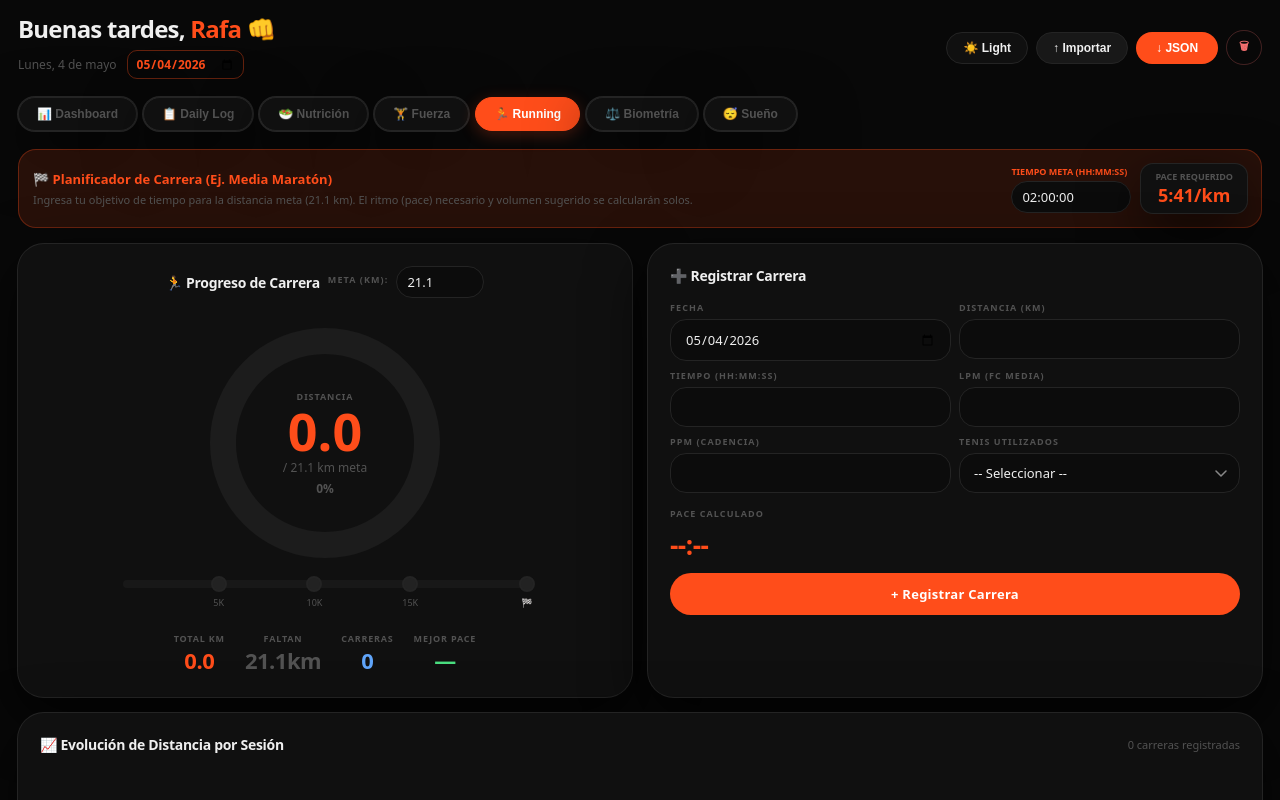
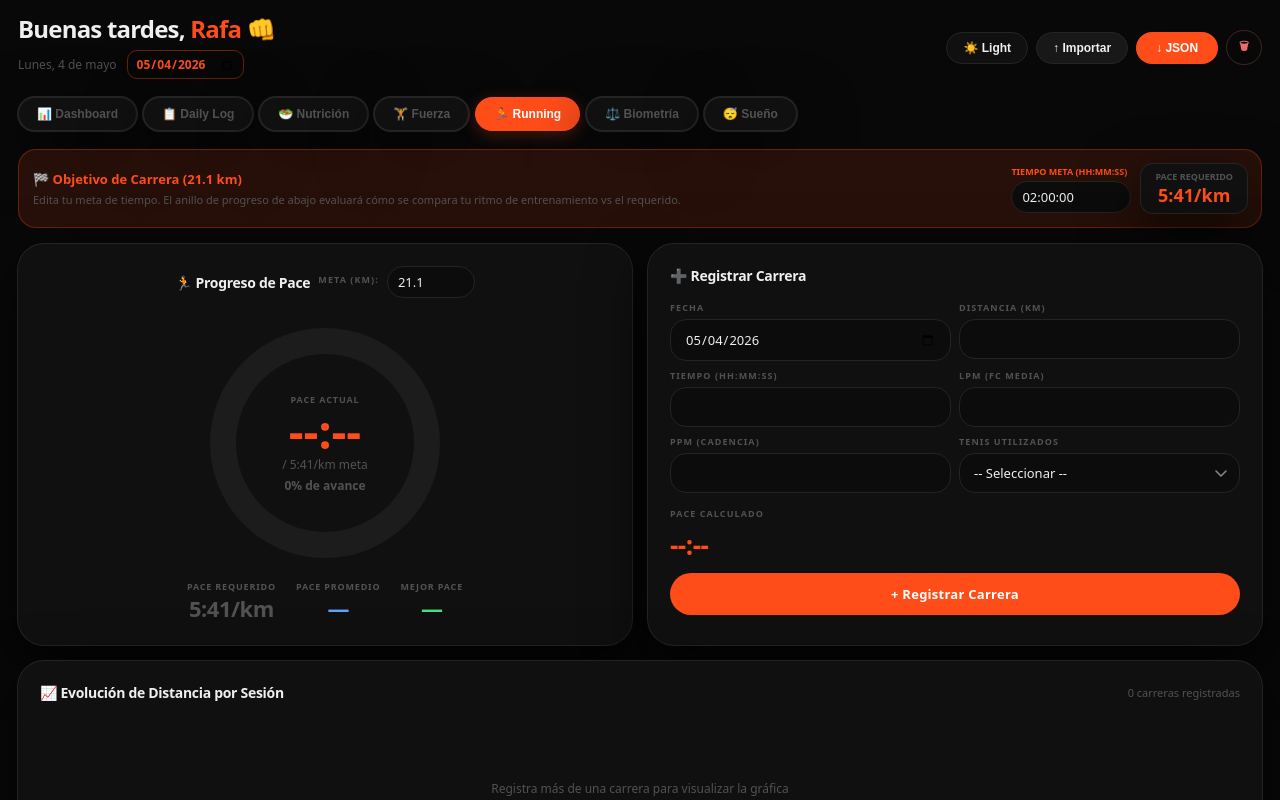
Before and after one commit to rafaramirodriguez17-310/aristeia-os, a React (Vite) app: page / in a window 1280 px wide. Both pictures are taken after a click on the button "🏃 Running". Built offline with nearby package versions, Linux system fonts and the light colour scheme.

Commit message:
cambios 2

```diff
--- a/src/App.jsx
+++ b/src/App.jsx
@@ -99,6 +99,19 @@ const calcPace = (km,t) => {
 };
 const calcIMC = (kg,cm) => cm ? r1(kg/((cm/100)**2)) : null;
 
+// Convertir Pace string a segundos para cálculos (ej. "05:40/km" -> 340s)
+const paceToSecs = (p) => {
+  if (!p || p === "--:--") return 0;
+  const parts = p.replace("/km", "").split(":").map(Number);
+  return parts.length === 2 ? parts[0] * 60 + parts[1] : 0;
+};
+const secsToPace = (s) => {
+  if (!s || isNaN(s)) return "--:--";
+  const m = Math.floor(s / 60);
+  const sc = Math.round(s % 60).toString().padStart(2, "0");
+  return `${m}:${sc}/km`;
+};
+
 function getWeekStart(dateStr) {
   const d=new Date(dateStr+"T12:00:00"), dow=d.getDay()||7;
   d.setDate(d.getDate()-dow+1);
@@ -329,66 +342,57 @@ function MiniRing({ pct, color, size=42, sw=5 }) {
     </svg>
   );
 }
-function RunRing({ value, max, isDark, T }) {
+
+// Anillo Adaptado para mostrar Progreso de Pace en la meta
+function PaceRing({ currentPaceSecs, targetPaceSecs, isDark, T }) {
   const size=230, sw=26, r=(size-sw)/2, circ=2*Math.PI*r;
-  const pct=Math.min(value/max,1), off=circ*(1-pct);
-  const done=pct>=1;
+
+  // Logica de porcentaje: A menor pace, mejor. Asumimos un "peor caso" de pace como base para llenar el anillo (ej. target + 120s)
+  const basePace = targetPaceSecs + 180;
+  let rawPct = 0;
+  if (currentPaceSecs > 0) {
+    // Cuanto más nos acercamos al target, el porcentaje sube a 100%
+    const progress = basePace - currentPaceSecs;
+    const totalRange = basePace - targetPaceSecs;
+    rawPct = Math.max(0, progress / totalRange);
+  }
+  const pct = Math.min(rawPct, 1);
+  const off = circ*(1-pct);
+  const done = currentPaceSecs > 0 && currentPaceSecs <= targetPaceSecs;
+
   const gradA=done?T.green:T.accent, gradB=done?T.teal:T.orange;
   const trackClr=isDark?"rgba(255,255,255,0.05)":"rgba(0,0,0,0.06)";
+
   return (
     <div style={{ position:"relative", width:size, height:size, flexShrink:0 }}>
       <svg width={size} height={size} style={{ display:"block" }}>
         <defs>
-          <linearGradient id="rring" x1="0%" y1="0%" x2="100%" y2="100%">
+          <linearGradient id="pring" x1="0%" y1="0%" x2="100%" y2="100%">
             <stop offset="0%" stopColor={gradA}/><stop offset="100%" stopColor={gradB}/>
           </linearGradient>
-          <filter id="rGlow"><feGaussianBlur stdDeviation="4" result="b"/><feMerge><feMergeNode in="b"/><feMergeNode in="SourceGraphic"/></feMerge></filter>
+          <filter id="pGlow"><feGaussianBlur stdDeviation="4" result="b"/><feMerge><feMergeNode in="b"/><feMergeNode in="SourceGraphic"/></feMerge></filter>
         </defs>
         <circle cx={size/2} cy={size/2} r={r} fill="none" stroke={trackClr} strokeWidth={sw}
           transform={`rotate(-90 ${size/2} ${size/2})`}/>
-        {pct>0&&<circle cx={size/2} cy={size/2} r={r} fill="none" stroke="url(#rring)"
+        {pct>0&&<circle cx={size/2} cy={size/2} r={r} fill="none" stroke="url(#pring)"
           strokeWidth={sw} strokeLinecap="round"
           strokeDasharray={`${circ} ${circ}`} strokeDashoffset={off}
           transform={`rotate(-90 ${size/2} ${size/2})`}
-          filter="url(#rGlow)"
+          filter="url(#pGlow)"
           style={{ transition:"stroke-dashoffset 0.8s cubic-bezier(0.4,0,0.2,1)" }}/>}
       </svg>
       <div style={{ position:"absolute", inset:0, display:"flex", flexDirection:"column", alignItems:"center", justifyContent:"center", gap:2 }}>
-        <div style={{ fontSize:9, color:T.muted, fontWeight:800, letterSpacing:"0.1em", textTransform:"uppercase" }}>DISTANCIA</div>
-        <div style={{ fontSize:52, fontWeight:900, color:done?T.green:gradA, lineHeight:1 }}>{value.toFixed(1)}</div>
-        <div style={{ fontSize:12, color:T.muted }}>/ {max} km meta</div>
+        <div style={{ fontSize:9, color:T.muted, fontWeight:800, letterSpacing:"0.1em", textTransform:"uppercase" }}>PACE ACTUAL</div>
+        <div style={{ fontSize:46, fontWeight:900, color:done?T.green:gradA, lineHeight:1 }}>{currentPaceSecs > 0 ? secsToPace(currentPaceSecs) : "--:--"}</div>
+        <div style={{ fontSize:12, color:T.muted }}>/ {secsToPace(targetPaceSecs)} meta</div>
         <div style={{ fontSize:12, fontWeight:700, color:done?T.green:T.muted, marginTop:2 }}>
-          {Math.round(pct*100)}%{done?" 🎉 META LOGRADA":""}
-        </div>
-      </div>
-    </div>
-  );
-}
-function RunMilestones({ value, max, T }) {
-  const milestones=[{km:5,l:"5K"},{km:10,l:"10K"},{km:15,l:"15K"},{km:max,l:"🏁"}];
-  const pct=Math.min(value/max,1);
-  return (
-    <div style={{ width:"100%", maxWidth:420, padding:"0 8px" }}>
-      <div style={{ position:"relative", height:8, background:T.card2, borderRadius:999, marginBottom:30, marginTop:8 }}>
-        <div style={{ position:"absolute", inset:0, width:`${pct*100}%`, borderRadius:999, transition:"width 0.8s ease",
-          background:`linear-gradient(to right, ${T.accent}, ${T.orange}, ${T.green})` }}/>
-        {milestones.map(m=>{
-          const mp=Math.min(m.km/max,1)*100, reached=value>=m.km;
-          return (
-            <div key={m.km} style={{ position:"absolute", left:`${mp}%`, top:"50%", transform:"translate(-50%,-50%)", zIndex:2 }}>
-              <div style={{ width:16, height:16, borderRadius:"50%", border:`2px solid ${reached?T.green:T.border}`,
-                background:reached?T.green:T.card3, display:"flex", alignItems:"center", justifyContent:"center", transition:"all 0.3s" }}>
-                {reached&&<div style={{ width:6, height:6, borderRadius:"50%", background:"#fff" }}/>}
-              </div>
-              <div style={{ position:"absolute", top:20, left:"50%", transform:"translateX(-50%)", fontSize:9,
-                color:reached?T.green:T.muted, whiteSpace:"nowrap", fontWeight:reached?700:400 }}>{m.l}</div>
-            </div>
-          );
-        })}
-      </div>
-    </div>
-  );
-}
+          {done ? "🎉 META LOGRADA" : `${Math.round(pct*100)}% de avance`}
+        </div>
+      </div>
+    </div>
+  );
+}
+
 function EditRow({ fields, vals, onChange, onSave, onCancel, T }) {
   const st=mkS(T);
   return (
@@ -990,7 +994,6 @@ function Fuerza({ strLog, setStr, program, setProg, plans, setPlans, activeDate,
       if(m) {
          newSets.push({ id:uid(), exercise:m[1].trim(), sets:m[2]?+m[2]:"", reps:m[3]?+m[3]:"", weight:m[4]?+m[4]:"", rpe:"", date:activeDate, program });
       } else {
-         // Si no hace match con nada (aunque es poco probable), guarda toda la línea como nombre
          newSets.push({ id:uid(), exercise:txt, sets:"", reps:"", weight:"", rpe:"", date:activeDate, program });
       }
     });
@@ -1155,19 +1158,23 @@ function Fuerza({ strLog, setStr, program, setProg, plans, setPlans, activeDate,
 // ─────────────────────────────────────────────────────────────────────────────
 // TAB: RUNNING
 // ─────────────────────────────────────────────────────────────────────────────
-function Running({ runs, setRuns, runGoal, setRunGoal, shoes, setShoes, activeDate, isDark, T }) {
+function Running({ runs, setRuns, runGoal, setRunGoal, targetTime, setTargetTime, shoes, setShoes, activeDate, isDark, T }) {
   const st=mkS(T);
   const [form,setForm]=useState({ date:activeDate,km:"",time:"",lpm:"",ppm:"",shoe:"" });
   const [editId,setEId]=useState(null), [editRow,setER]=useState({});
 
-  // Calculadora de Ritmo (Media Maratón La Prensa u otra)
-  const [targetTime, setTargetTime] = useState("02:00:00");
   const requiredPace = calcPace(runGoal, targetTime);
+  const reqSecs = paceToSecs(requiredPace);
 
   useEffect(() => { setForm(p => ({ ...p, date: activeDate })); }, [activeDate]);
 
   const tip=p=><ChartTip {...p} T={T}/>;
   const total=runs.reduce((s,r)=>s+r.km,0);
+
+  // Stats para la meta
+  const validPaces = runs.map(r => paceToSecs(r.pace)).filter(s => s > 0);
+  const bestPaceSecs = validPaces.length ? Math.min(...validPaces) : 0;
+  const avgPaceSecs = validPaces.length ? validPaces.reduce((a,b)=>a+b,0) / validPaces.length : 0;
 
   const handleShoeChange = (e) => {
     const val = e.target.value;
@@ -1195,8 +1202,8 @@ function Running({ runs, setRuns, runGoal, setRunGoal, shoes, setShoes, activeDa
       {/* Calculadora de Pace para Metas Específicas */}
       <div style={{...st.card2, background: T.accentDim, border:`1px solid ${T.accent}50`, display: "flex", flexWrap: "wrap", gap: 16, alignItems: "center"}}>
         <div style={{ flex: 1, minWidth: 200 }}>
-          <div style={{ fontSize: 13, fontWeight: 800, color: T.accent, marginBottom: 4 }}>🏁 Planificador de Carrera (Ej. Media Maratón)</div>
-          <div style={{ fontSize: 11, color: T.muted }}>Ingresa tu objetivo de tiempo para la distancia meta ({runGoal} km). El ritmo (pace) necesario y volumen sugerido se calcularán solos.</div>
+          <div style={{ fontSize: 13, fontWeight: 800, color: T.accent, marginBottom: 4 }}>🏁 Objetivo de Carrera ({runGoal} km)</div>
+          <div style={{ fontSize: 11, color: T.muted }}>Edita tu meta de tiempo. El anillo de progreso de abajo evaluará cómo se compara tu ritmo de entrenamiento vs el requerido.</div>
         </div>
         <div style={{ display: "flex", gap: 10, alignItems: "center" }}>
           <div>
@@ -1212,7 +1219,7 @@ function Running({ runs, setRuns, runGoal, setRunGoal, shoes, setShoes, activeDa
 
       <div style={st.g2}>
         <div style={{ ...st.card, display:"flex", flexDirection:"column", alignItems:"center", gap:14 }}>
-          <SH title="🏃 Progreso de Carrera"
+          <SH title="🏃 Progreso de Pace"
             right={
               <div style={{ display:"flex", alignItems:"center", gap:8 }}>
                 <span style={st.lbl}>Meta (km):</span>
@@ -1220,10 +1227,10 @@ function Running({ runs, setRuns, runGoal, setRunGoal, shoes, setShoes, activeDa
                   value={runGoal} onChange={e=>setRunGoal(+e.target.value||21.1)}/>
               </div>
             }/>
-          <RunRing value={total} max={runGoal} isDark={isDark} T={T}/>
-          <RunMilestones value={total} max={runGoal} T={T}/>
-          <div style={{ display:"flex", gap:20, flexWrap:"wrap", justifyContent:"center" }}>
-            {[{l:"Total KM",v:total.toFixed(1),c:T.accent},{l:"Faltan",v:Math.max(runGoal-total,0).toFixed(1)+"km",c:T.muted},{l:"Carreras",v:runs.length,c:T.blue},{l:"Mejor pace",v:runs.length?[...runs].sort((a,b)=>a.pace?.localeCompare(b.pace))[0]?.pace||"—":"—",c:T.green}].map(m=>(
+          <PaceRing currentPaceSecs={avgPaceSecs} targetPaceSecs={reqSecs} isDark={isDark} T={T}/>
+
+          <div style={{ display:"flex", gap:20, flexWrap:"wrap", justifyContent:"center", marginTop: 8 }}>
+            {[{l:"Pace Requerido",v:requiredPace,c:T.muted},{l:"Pace Promedio",v:avgPaceSecs?secsToPace(avgPaceSecs):"—",c:T.blue},{l:"Mejor Pace",v:bestPaceSecs?secsToPace(bestPaceSecs):"—",c:T.green}].map(m=>(
               <div key={m.l} style={{ textAlign:"center" }}>
                 <div style={{fontSize:9,color:T.muted,fontWeight:800,letterSpacing:"0.09em"}}>{m.l.toUpperCase()}</div>
                 <div style={{fontSize:22,fontWeight:900,color:m.c,letterSpacing:"-0.5px"}}>{m.v}</div>
@@ -1424,50 +1431,100 @@ function Biometria({ bios, setBios, activeDate, T }) {
 }
 
 // ─────────────────────────────────────────────────────────────────────────────
-// TAB: SUEÑO (NUEVA TAB DE ANÁLISIS)
+// TAB: SUEÑO (Whoop-style & Semanal)
 // ─────────────────────────────────────────────────────────────────────────────
 function Sueno({ healthLog, T }) {
   const st = mkS(T);
   const tip = p => <ChartTip {...p} T={T} />;
 
-  // Filtrar solo los días que tengan registro de sueño o score, ordenados cronológicamente
-  const sleepData = healthLog
-    .filter(d => d.sleep > 0 || d.score > 0)
-    .sort((a, b) => a.date.localeCompare(b.date));
-
+  // Extraer registros con sueño/score
+  const sleepData = useMemo(() => {
+    return healthLog.filter(d => d.sleep > 0 || d.score > 0).sort((a, b) => a.date.localeCompare(b.date));
+  }, [healthLog]);
+
+  // Agrupar por semana
+  const { weeks, weekKeys } = useMemo(() => {
+    const wks = {};
+    sleepData.forEach(d => {
+      const wk = getWeekStart(d.date);
+      if (!wks[wk]) wks[wk] = [];
+      wks[wk].push(d);
+    });
+    return { weeks: wks, weekKeys: Object.keys(wks).sort().reverse() };
+  }, [sleepData]);
+
+  const [selWk, setSelWk] = useState(() => weekKeys[0] || getWeekStart(TODAY));
+
+  // Asegurarnos que la semana seleccionada exista si los datos cambian
+  useEffect(() => {
+    if (weekKeys.length > 0 && !weeks[selWk]) {
+      setSelWk(weekKeys[0]);
+    }
+  }, [weekKeys, weeks, selWk]);
+
+  const currentWkData = weeks[selWk] || [];
   const lastNight = sleepData[sleepData.length - 1];
 
+  // Calcular promedios de la semana seleccionada
+  const avgWkSleep = currentWkData.length ? (currentWkData.reduce((s,d)=>s+(d.sleep||0),0) / currentWkData.length) : 0;
+  const avgWkScore = currentWkData.length ? (currentWkData.reduce((s,d)=>s+(d.score||0),0) / currentWkData.length) : 0;
+
+  const scCol = s => s >= 85 ? T.green : s >= 70 ? T.accent : T.red;
+
   return (
     <div style={{ display: "flex", flexDirection: "column", gap: 16 }}>
+      {/* WIDGET WHOOP-STYLE ULTIMA NOCHE */}
+      {lastNight && (
+        <div style={{ display: "flex", alignItems: "center", gap: 16, background: T.card, borderRadius: 24, padding: "12px 20px", boxShadow: T.shadow, border: `1px solid ${T.border}` }}>
+          <MiniRing pct={lastNight.score/100} color={scCol(lastNight.score)} size={46} sw={5}/>
+          <div>
+            <div style={{ fontSize: 9, color: T.muted, fontWeight: 800, letterSpacing: "0.1em" }}>SLEEP PERFORMANCE (ANOCHE)</div>
+            <div style={{ fontSize: 16, fontWeight: 800, color: T.text, marginTop: 2 }}>
+              Score: <span style={{ color: scCol(lastNight.score) }}>{lastNight.score}%</span> • {fmt(lastNight.sleep, 1)} hrs
+            </div>
+          </div>
+        </div>
+      )}
+
       {sleepData.length === 0 ? (
         <div style={st.card}>
           <Placeholder msg="No hay datos de sueño registrados en el Daily Log." T={T} />
         </div>
       ) : (
         <>
+          {/* SELECTOR DE SEMANA Y PROMEDIOS */}
+          <div style={{ display: "flex", gap: 16, flexWrap: "wrap", alignItems: "stretch" }}>
+            <div style={{ ...st.card, flex: 1, minWidth: 260 }}>
+              <SH title="🗓 Selector de Semana" />
+              <select style={st.sel} value={selWk} onChange={e => setSelWk(e.target.value)}>
+                {weekKeys.map(wk => <option key={wk} value={wk}>{fmtWeek(wk)}</option>)}
+              </select>
+            </div>
+
+            <div style={{ ...st.card, flex: 1.5, minWidth: 260, display: "flex", justifyContent: "space-around", alignItems: "center" }}>
+              <div style={{ textAlign: "center" }}>
+                <div style={{ fontSize: 9, color: T.muted, fontWeight: 800, letterSpacing: "0.1em" }}>PROMEDIO HORAS</div>
+                <div style={{ fontSize: 32, fontWeight: 900, color: avgWkSleep >= 7 ? T.green : avgWkSleep >= 6 ? T.accent : T.red, lineHeight: 1, marginTop: 4 }}>
+                  {avgWkSleep ? `${fmt(avgWkSleep, 1)}h` : "—"}
+                </div>
+              </div>
+              <div style={{ width: 1, height: 40, background: T.border }} />
+              <div style={{ textAlign: "center" }}>
+                <div style={{ fontSize: 9, color: T.muted, fontWeight: 800, letterSpacing: "0.1em" }}>PROMEDIO SCORE</div>
+                <div style={{ fontSize: 32, fontWeight: 900, color: avgWkScore >= 85 ? T.green : avgWkScore >= 70 ? T.accent : T.red, lineHeight: 1, marginTop: 4 }}>
+                  {avgWkScore ? `${Math.round(avgWkScore)}%` : "—"}
+                </div>
+              </div>
+            </div>
+          </div>
+
+          {/* GRAFICAS DE LA SEMANA */}
           <div style={st.g2}>
-            <div style={{ ...st.card, display: "flex", flexDirection: "column", justifyContent: "center" }}>
-              <SH title={`Última Noche · ${lastNight.date.slice(5)}`} />
-              <div style={{ display: "flex", justifyContent: "space-around", textAlign: "center" }}>
-                <div>
-                  <div style={{ fontSize: 9, color: T.muted, fontWeight: 800, letterSpacing: "0.1em" }}>HORAS DE SUEÑO</div>
-                  <div style={{ fontSize: 36, fontWeight: 900, color: lastNight.sleep >= 7 ? T.green : lastNight.sleep >= 6 ? T.accent : T.red }}>
-                    {lastNight.sleep ? `${fmt(lastNight.sleep, 1)}h` : "—"}
-                  </div>
-                </div>
-                <div>
-                  <div style={{ fontSize: 9, color: T.muted, fontWeight: 800, letterSpacing: "0.1em" }}>SLEEP SCORE</div>
-                  <div style={{ fontSize: 36, fontWeight: 900, color: lastNight.score >= 85 ? T.green : lastNight.score >= 70 ? T.accent : T.red }}>
-                    {lastNight.score ? `${lastNight.score}%` : "—"}
-                  </div>
-                </div>
-              </div>
-            </div>
-
             <div style={st.card}>
-              <SH title="⏱️ Tendencia Horas de Sueño (Meta: 8h)" />
+              <SH title="⏱️ Horas (Meta: 8h)" />
+              {currentWkData.length < 2 ? <Placeholder msg="Registra más días en esta semana" T={T} /> : (
                 <ResponsiveContainer width="100%" height={160}>
-                <LineChart data={sleepData} margin={{ top: 10, right: 10, bottom: 0, left: -20 }}>
+                  <LineChart data={currentWkData} margin={{ top: 10, right: 10, bottom: 0, left: -20 }}>
                     <CartesianGrid strokeDasharray="3 3" stroke={T.border} />
                     <XAxis dataKey="date" tick={{ fill: T.muted, fontSize: 9 }} tickFormatter={d => d.slice(5)} />
                     <YAxis tick={{ fill: T.muted, fontSize: 9 }} domain={[4, 10]} />
@@ -1476,13 +1533,14 @@ function Sueno({ healthLog, T }) {
                     <Line type="monotone" dataKey="sleep" stroke={T.blue} strokeWidth={3} dot={{ fill: T.card, stroke: T.blue, strokeWidth: 2, r: 4 }} name="Horas" />
                   </LineChart>
                 </ResponsiveContainer>
-            </div>
+              )}
             </div>
 
             <div style={st.card}>
-            <SH title="🔋 Evolución Sleep Score (Meta: 85%)" />
-            <ResponsiveContainer width="100%" height={220}>
-              <AreaChart data={sleepData} margin={{ top: 10, right: 10, bottom: 0, left: -20 }}>
+              <SH title="🔋 Sleep Score (Meta: 85%)" />
+              {currentWkData.length < 2 ? <Placeholder msg="Registra más días en esta semana" T={T} /> : (
+                <ResponsiveContainer width="100%" height={160}>
+                  <AreaChart data={currentWkData} margin={{ top: 10, right: 10, bottom: 0, left: -20 }}>
                     <defs>
                       <linearGradient id="scoreGrad" x1="0" y1="0" x2="0" y2="1">
                         <stop offset="5%" stopColor={T.purple} stopOpacity={0.4} />
@@ -1497,6 +1555,8 @@ function Sueno({ healthLog, T }) {
                     <Area type="monotone" dataKey="score" stroke={T.purple} fill="url(#scoreGrad)" strokeWidth={3} dot={{ fill: T.purple, r: 4 }} name="Score %" />
                   </AreaChart>
                 </ResponsiveContainer>
+              )}
+            </div>
           </div>
         </>
       )}
@@ -1527,13 +1587,14 @@ export default function App() {
   const [strLog,   setStr]  =useState(()=>lsGet("str", []));
   const [runs,     setRuns] =useState(()=>lsGet("runs",[]));
   const [bios,     setBios] =useState(()=>lsGet("bios",[]));
-  // Estado para los zapatos de Running
   const [shoes,    setShoes]=useState(()=>lsGet("shoes", []));
   const [goals,    setGoals]=useState(()=>lsGet("goals",{...DEFAULT_GOALS}));
   const [program,  setProg] =useState(()=>lsGet("prog","Hipertrofia"));
   const [plans,    setPlans]=useState(()=>lsGet("plans",Object.fromEntries(Object.entries(PLANS).map(([k,v])=>[k,{...v}]))));
   const [projects, setProjs]=useState(()=>lsGet("projs",{}));
-  const [runGoal,  setRunGoal]=useState(()=>lsGet("runGoal",21.1));
+
+  const [runGoal,    setRunGoal]   =useState(()=>lsGet("runGoal",21.1));
+  const [targetTime, setTargetTime] =useState(()=>lsGet("targetTime", "02:00:00"));
 
   useEffect(()=>{lsSet("dark",isDark);},[isDark]);
   useEffect(()=>{lsSet("hl",healthLog);},[healthLog]);
@@ -1548,6 +1609,7 @@ export default function App() {
   useEffect(()=>{lsSet("plans",plans);},[plans]);
   useEffect(()=>{lsSet("projs",projects);},[projects]);
   useEffect(()=>{lsSet("runGoal",runGoal);},[runGoal]);
+  useEffect(()=>{lsSet("targetTime",targetTime);},[targetTime]);
 
   const importRef=useRef(null);
   const handleImport=useCallback(e=>{
@@ -1568,6 +1630,7 @@ export default function App() {
         if(d.weeklyPlans&&typeof d.weeklyPlans==="object") setPlans(d.weeklyPlans);
         if(d.projects&&typeof d.projects==="object")  setProjs(d.projects);
         if(typeof d.runGoal==="number")               setRunGoal(d.runGoal);
+        if(typeof d.targetTime==="string")            setTargetTime(d.targetTime);
         alert("✅ Importación exitosa");
       } catch(err){alert("❌ JSON inválido: "+err.message);}
     };
@@ -1575,11 +1638,11 @@ export default function App() {
   },[]);
 
   const exportJSON=useCallback(()=>{
-    const data={healthLog,foodLog,nutritionDB:db,strengthLog:strLog,runs,biometrics:bios,shoes,goals,program,weeklyPlans:plans,projects,runGoal,exportedAt:new Date().toISOString()};
+    const data={healthLog,foodLog,nutritionDB:db,strengthLog:strLog,runs,biometrics:bios,shoes,goals,program,weeklyPlans:plans,projects,runGoal,targetTime,exportedAt:new Date().toISOString()};
     const a=document.createElement("a");
     a.href=URL.createObjectURL(new Blob([JSON.stringify(data,null,2)],{type:"application/json"}));
     a.download=`aristeia_v7_${TODAY}.json`; a.click();
-  },[healthLog,foodLog,db,strLog,runs,bios,shoes,goals,program,plans,projects,runGoal]);
+  },[healthLog,foodLog,db,strLog,runs,bios,shoes,goals,program,plans,projects,runGoal,targetTime]);
 
   const getDayData=useCallback((date)=>{
     const h=healthLog.find(d=>d.date===date)||{};
@@ -1635,7 +1698,6 @@ export default function App() {
             {greeting}, <span style={{color:T.accent}}>Rafa</span> 👊
           </div>
 
-          {/* MÁQUINA DEL TIEMPO - CONTROL GLOBAL DE FECHA */}
           <div style={{ display: "flex", alignItems: "center", gap: 10, marginTop: 8 }}>
             <div style={{ fontSize:12, color:T.muted, fontWeight:500 }}>
               {formattedDate}
@@ -1685,7 +1747,7 @@ export default function App() {
         {tab==="dailylog"  && <DailyLog  allDayData={allDayData} setHL={setHL} goals={goals} setGoals={setGoals} projects={projects} setProjects={setProjs} activeDate={activeDate} T={T}/>}
         {tab==="nutricion" && <Nutricion activeDayData={activeDayData} activeFood={activeFood} activeDate={activeDate} setFL={setFL} db={db} setDb={setDb} goals={goals} T={T}/>}
         {tab==="fuerza"    && <Fuerza    strLog={strLog} setStr={setStr} program={program} setProg={setProg} plans={plans} setPlans={setPlans} activeDate={activeDate} T={T}/>}
-        {tab==="running"   && <Running   runs={runs} setRuns={setRuns} runGoal={runGoal} setRunGoal={setRunGoal} shoes={shoes} setShoes={setShoes} activeDate={activeDate} isDark={isDark} T={T}/>}
+        {tab==="running"   && <Running   runs={runs} setRuns={setRuns} runGoal={runGoal} setRunGoal={setRunGoal} targetTime={targetTime} setTargetTime={setTargetTime} shoes={shoes} setShoes={setShoes} activeDate={activeDate} isDark={isDark} T={T}/>}
         {tab==="bio"       && <Biometria bios={bios} setBios={setBios} activeDate={activeDate} T={T}/>}
         {tab==="sleep"     && <Sueno     healthLog={healthLog} T={T}/>}
       </div>
```
Lines whose indentation alone changed are shown as unchanged.
